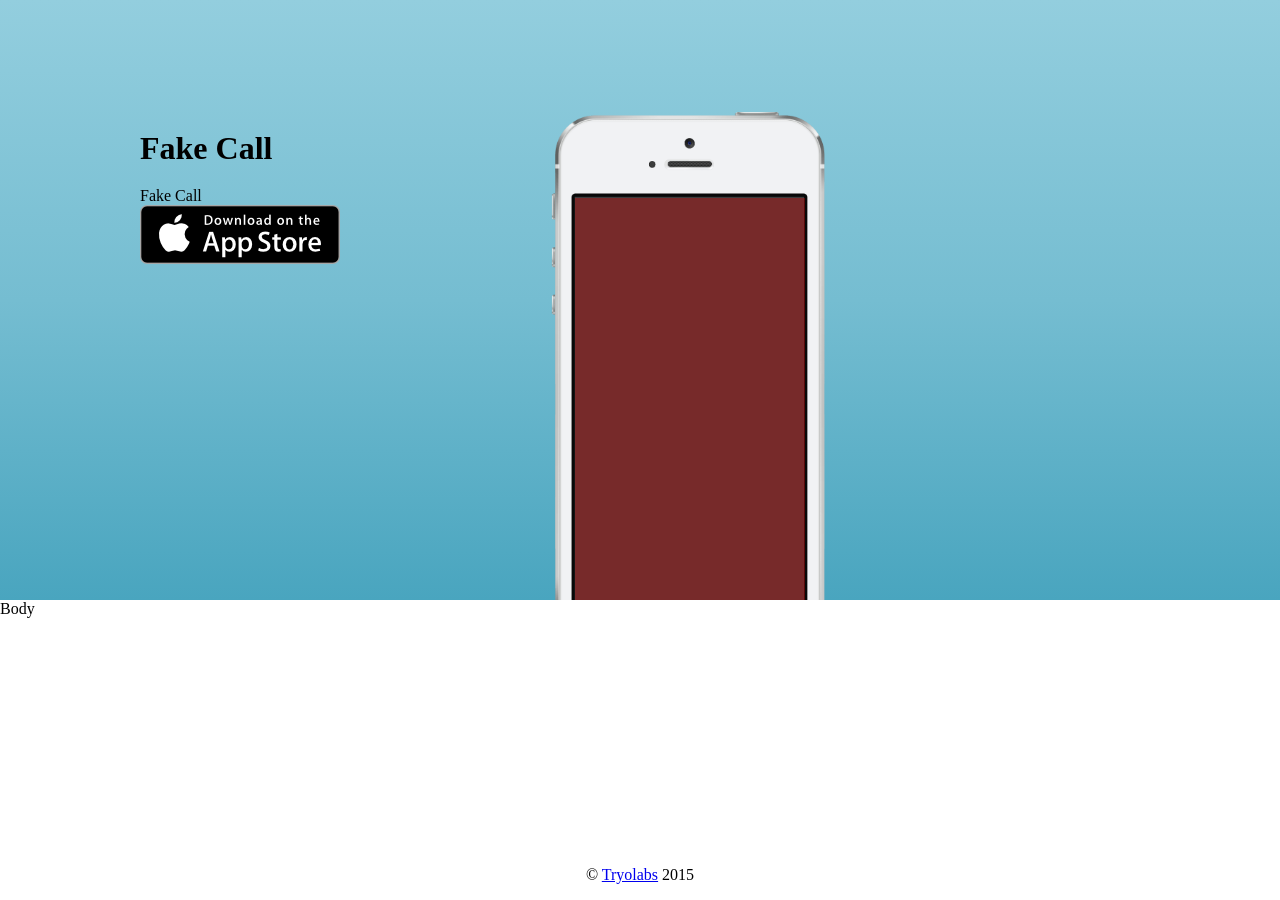
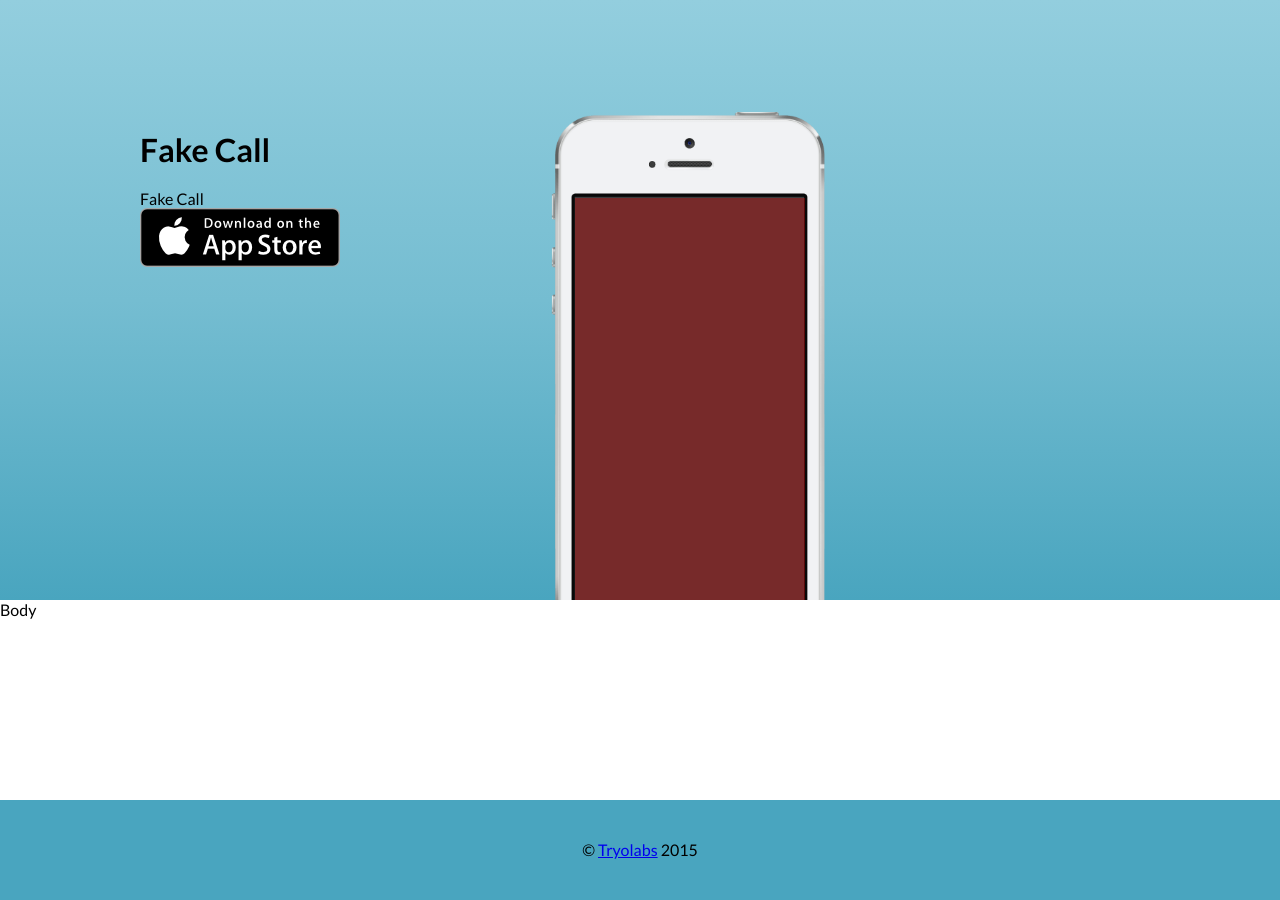
Before and after one commit to RescueCall/rescuecall.github.io, a Jekyll site: the page built from index.html, in a window 1280 px wide. Built offline with Jekyll 4.4.1, drawn with Linux system fonts in a browser that asks for light colours.

Commit message:
Some more style

```diff
--- a/assets/main.scss
+++ b/assets/main.scss
@@ -1,16 +1,25 @@
 ---
 ---
+
+@import url(http://fonts.googleapis.com/css?family=Lato:400,700,400italic,700italic);
+
+$sans-serif-font: 'Lato', sans-serif;
 
 $header-z: 0;
 $main-z: 1;
 
 $header-height: 600px;
-$footer-height: 50px;
+$footer-height: 100px;
 
 $header-background: linear-gradient(to bottom,
                                     rgba(147,206,222,1) 0%,
                                     rgba(117,189,209,1) 50%,
                                     rgba(73,165,191,1) 100%);
+
+$footer-background: linear-gradient(to bottom,
+                                    rgba(73,165,191,1) 100%,
+                                    rgba(117,189,209,1) 50%,
+                                    rgba(147,206,222,1) 0%);
 
 *, *:after, *:before {
   margin: 0;
@@ -18,6 +27,10 @@ $header-background: linear-gradient(to bottom,
   -webkit-box-sizing: border-box;
   -moz-box-sizing: border-box;
   box-sizing: border-box;
+}
+
+body {
+  font-family: $sans-serif-font;
 }
 
 .home {
@@ -74,5 +87,7 @@ $header-background: linear-gradient(to bottom,
     height: $footer-height;
     line-height: $footer-height;
     text-align: center;
+
+    background: $footer-background;
   }
 }
```
